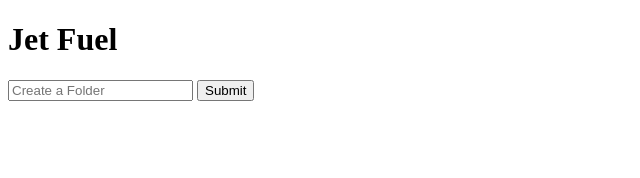
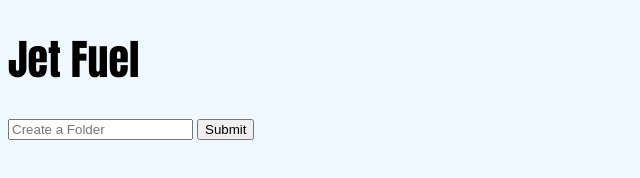
Before and after one commit to apsitos/JetFuel, a website: page public/index.html in a window 1280 px wide. Shown: the whole page, without its empty margins (0-640 px from the left). Drawn offline with nearby package versions, Linux system fonts and the light colour scheme; no server answers.

Commit message:
Add basic styling so the background is no longer white

```diff
--- a/package.json
+++ b/package.json
@@ -25,5 +25,10 @@
     "knex": "^0.12.8",
     "md5": "^2.2.1",
     "pg": "^6.1.4"
+  },
+  "devDependencies": {
+    "chai": "^3.5.0",
+    "chai-http": "^3.0.0",
+    "mocha": "^3.2.0"
   }
 }
--- a/public/styles.css
+++ b/public/styles.css
@@ -1,3 +1,13 @@
+body {
+  background-color: aliceblue;
+}
+
+h1 {
+  font-family: Impact;
+  font-size: 42px;
+
+}
+
 .selected{
   color: red;
 }
```
